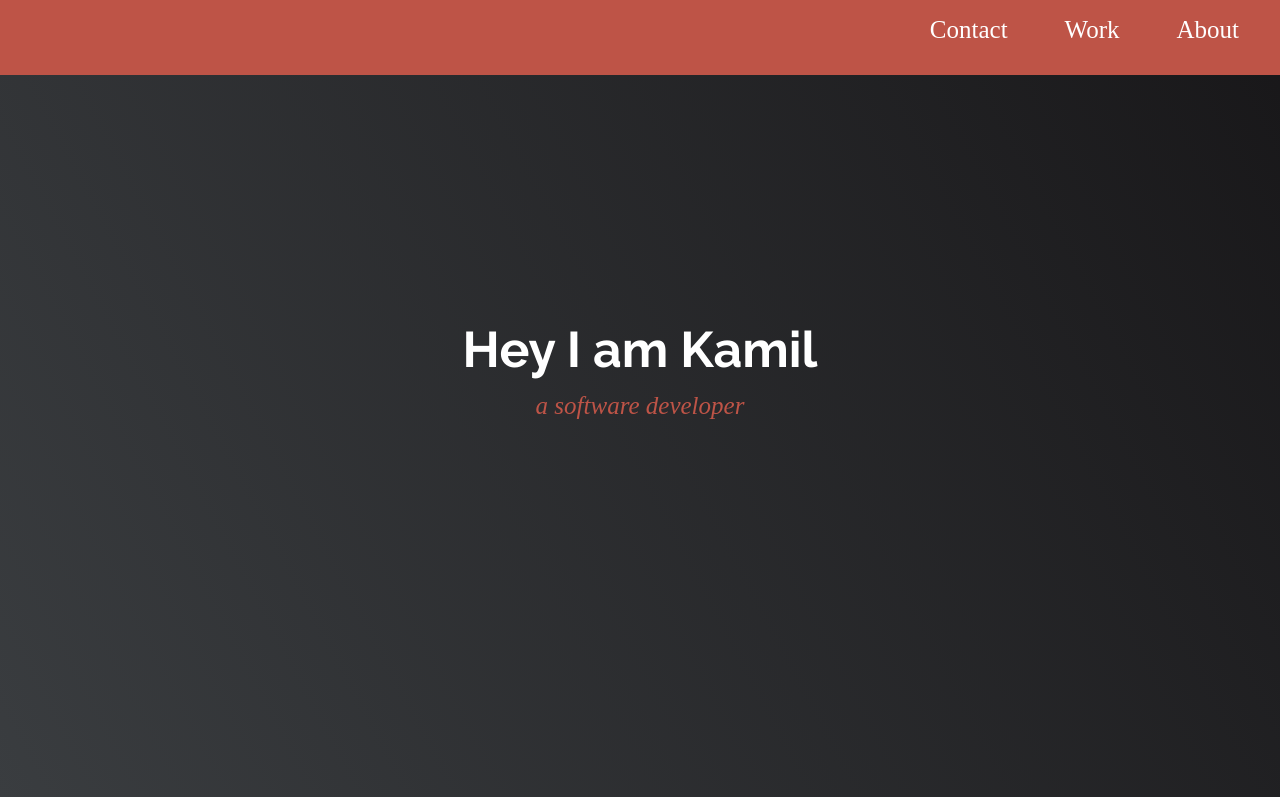
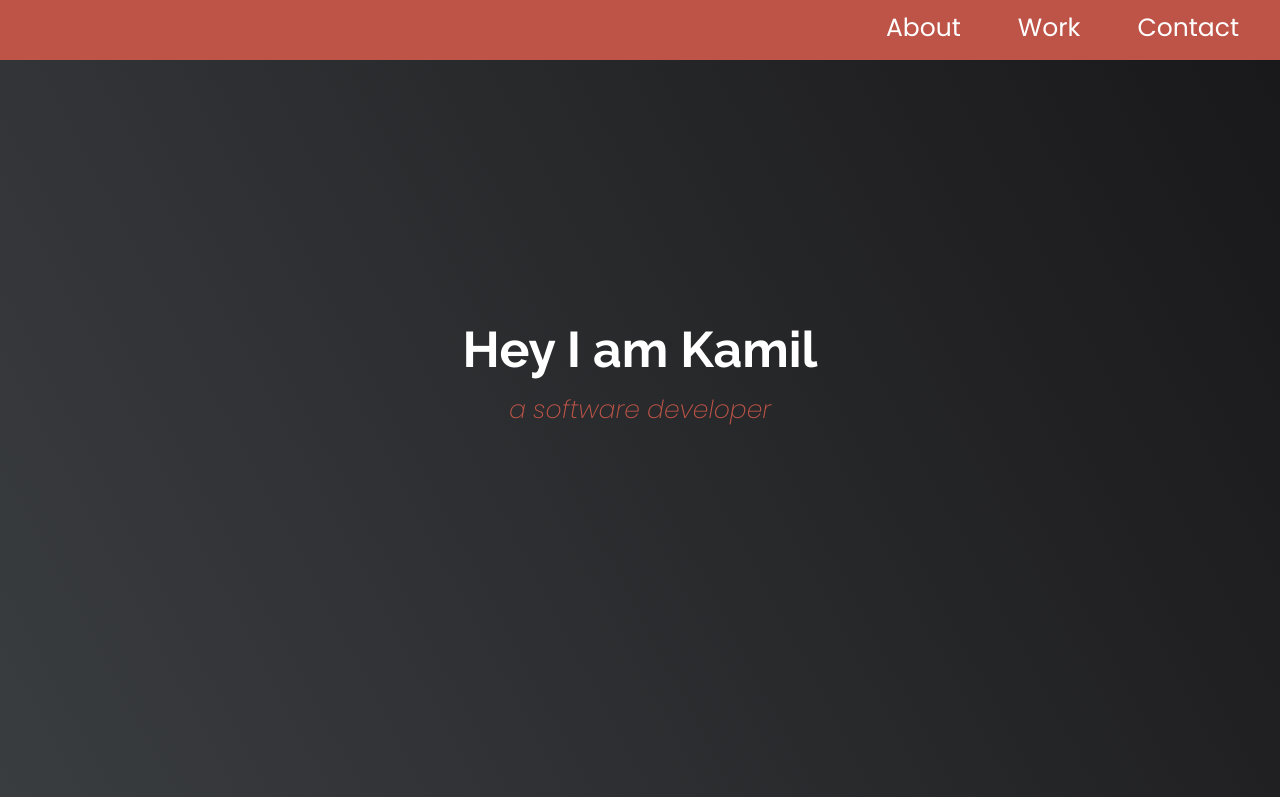
Before and after one commit to elheim/portfolio, a plain HTML site: page index.html in a window 1280 px wide. Shown: the top 797 px of the page. Drawn offline with Linux system fonts and the light colour scheme.

Commit message:
CSS: welcome-section fixed

```diff
--- a/css/style.css
+++ b/css/style.css
@@ -1,11 +1,13 @@
 /* Global */
-body{
+*{
   margin:0;
   padding:0;
+}
+
+body{
   font:18px/1.4 'Poppins' sans-serif;
-  background: #232526;  /* fallback for old browsers */
-  background: -webkit-linear-gradient(to right, #414345, #232526);  /* Chrome 10-25, Safari 5.1-6 */
-  background: linear-gradient(to right, #414345, #232526); /* W3C, IE 10+/ Edge, Firefox 16+, Chrome 26+, Opera 12+, Safari 7+ */
+  background-color: #000;
+  background-image: linear-gradient(62deg, #3a3d40 0%, #181719 100%);
   box-sizing: border-box;
   position: relative;
 }
@@ -21,28 +23,28 @@ h1, h2{
 }
 
 /* Navbar */
-header{
-
-}
-
 #navbar{
   width:100%;
   overflow: hidden;
   top:0;
   background: rgb(190,84,71);
   position: fixed;
-  height: 75px;
+  height: 60px;
 }
 
 #navbar li{
-  display: block;
+  display: inline-block;
+  direction: ltr;
   padding-right:25px;
   float:right;
+
+  text-align: right;
+  padding-top:10px;
 }
 
 #navbar a{
+  font:25px/1.4 'Poppins', sans-serif;
   text-decoration: none;
-  font-size:25px;
   color:white;
   padding: 14px 16px;
 }
@@ -59,7 +61,6 @@ header{
   width:100%;
   height: 100vh;
   background-color: #000;
-  text-align: center;
   background-image: linear-gradient(62deg, #3a3d40 0%, #181719 100%);
 }
 
@@ -73,11 +74,13 @@ header{
 }
 
 #welcome-section p{
+  font:25px/1.4 'Poppins', sans-serif;
   color: rgb(190,84,71);
   margin-top:0;
-  font-size:25px;
   font-style: italic;
 }
 
-/* rgb(63,76,112); */
 /* Projects */
+#projects{
+  background: rgb(63,76,112);
+}
--- a/index.html
+++ b/index.html
@@ -15,9 +15,10 @@
     <header>
       <nav id="navbar">
         <ul>
-          <li><a href="#">About</a></li>
-          <li><a href="#">Work</a></li>
-          <li><a href="#">Contact</a></li>
+
+          <li><a href="#contacts">Contact</a></li>
+          <li><a href="#projects">Work</a></li>
+          <li><a href="#welcome-section">About</a></li>
         </ul>
       </nav>
     </header>
@@ -89,7 +90,7 @@
          </div>
       </section>
 
-      <section id="last-page">
+      <section id="contacts">
         <h2>Let's work together</h2>
         <p>Would you like to have a coffee?</p>
         <div class="links">
@@ -116,11 +117,9 @@
       </section>
     </main>
 
-    <section>
-      <footer>
-        <p>Created by <a href=https://github.com/elheim>elheim</a>.</p>
-        <p>All rights reserved &copy</p>
-      </footer>
-    </section>
+    <footer>
+      <p>Created by <a href=https://github.com/elheim>elheim</a>.</p>
+      <p>All rights reserved &copy</p>
+    </footer>
   </body>
 </html>
```
